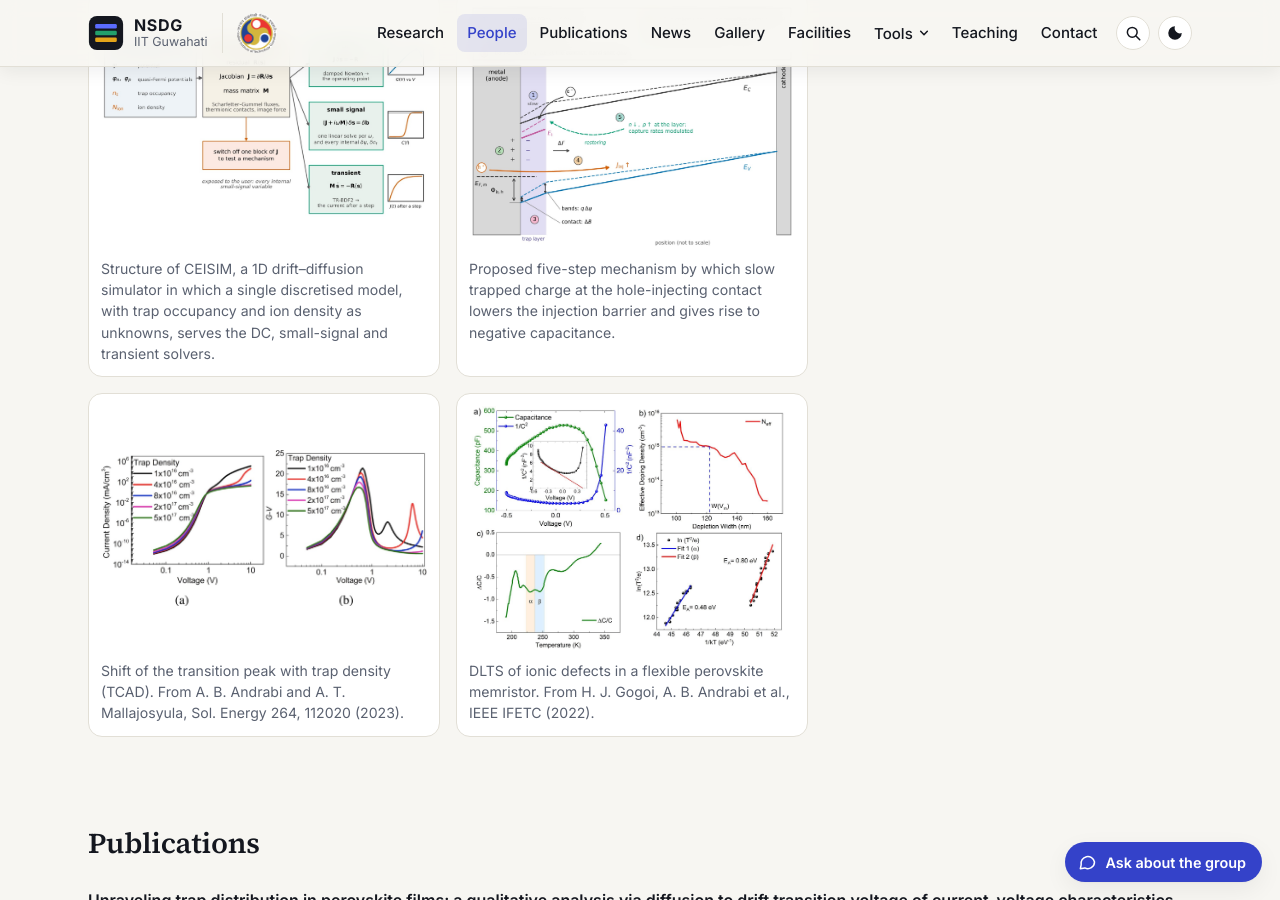
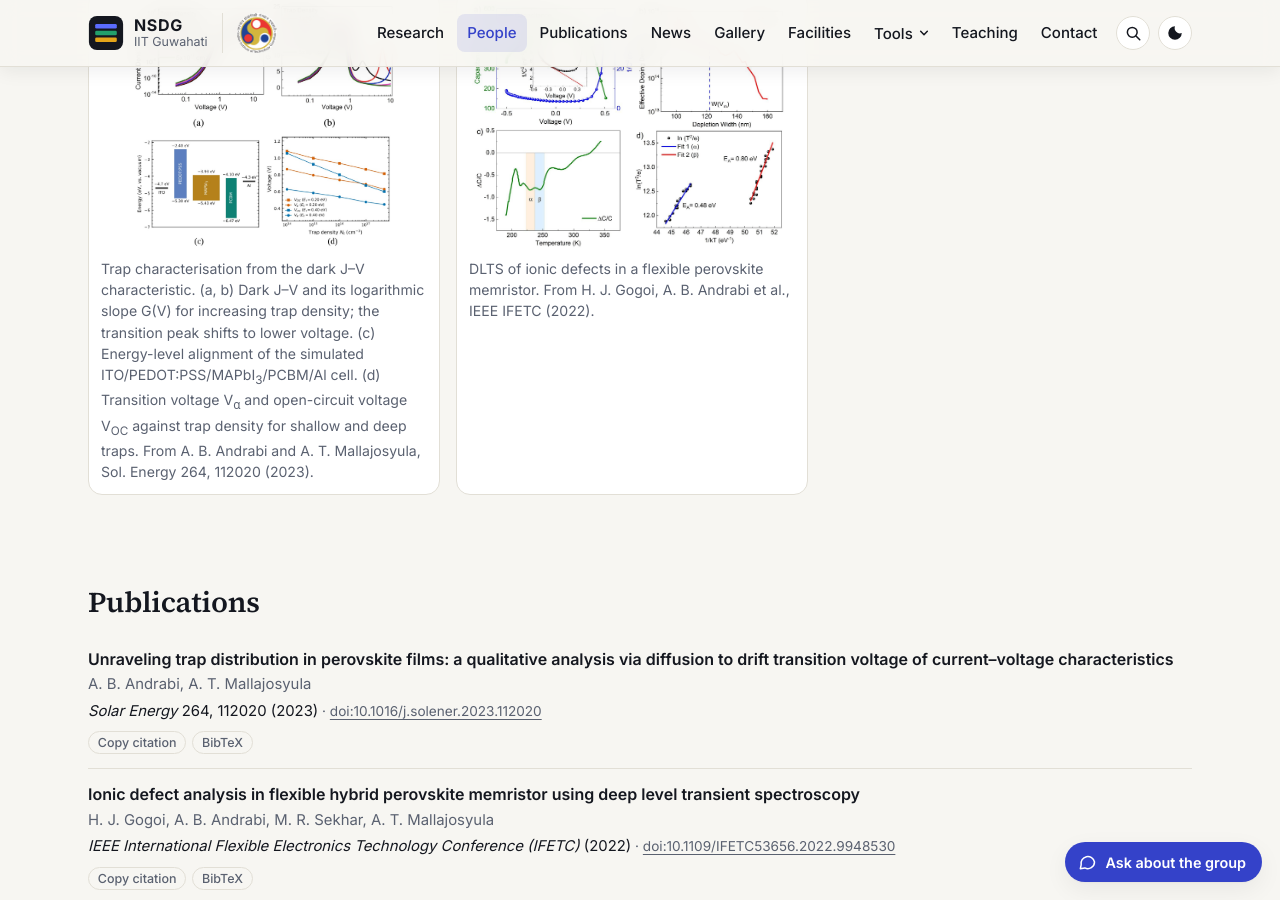
Before and after one commit to nsdg-iitg/nsdg-iitg.github.io, a Jekyll site: the page built from _people/abdul-basit-andrabi.md, in a window 1280 px wide and 900 px high, scrolled down 1231 px. Built offline with Jekyll 4.4.1, drawn with Linux system fonts in a browser that asks for light colours.

Commit message:
Basit's page: two figure panes, first with four published panels
Co-Authored-By: Claude Fable 5.2 <noreply@anthropic.com>
Claude-Session: https://claude.ai/code/session_01EapaZWM2CBMf6ps5HBQLq2

```diff
--- a/_people/abdul-basit-andrabi.md
+++ b/_people/abdul-basit-andrabi.md
@@ -16,12 +16,8 @@ links:
   orcid: "https://orcid.org/0000-0002-4036-1789"
 description: "Abdul Basit Andrabi (IIT Guwahati) works on device physics and simulation of traps and mobile ions in halide perovskite devices, and has written CEISIM, a drift–diffusion device simulator."
 figures:
-  - src: "/assets/img/figures/basit-thesis-simulator.jpg"
-    caption: "Structure of CEISIM, a 1D drift–diffusion simulator in which a single discretised model, with trap occupancy and ion density as unknowns, serves the DC, small-signal and transient solvers."
-  - src: "/assets/img/figures/basit-thesis-anode-mechanism.jpg"
-    caption: "Proposed five-step mechanism by which slow trapped charge at the hole-injecting contact lowers the injection barrier and gives rise to negative capacitance."
-  - src: "/assets/img/figures/transition-voltage-traps-solen2023.jpg"
-    caption: "Shift of the transition peak with trap density (TCAD). From A. B. Andrabi and A. T. Mallajosyula, Sol. Energy 264, 112020 (2023)."
+  - src: "/assets/img/figures/transition-voltage-cell-solen2023.jpg"
+    caption: "Trap characterisation from the dark J–V characteristic. (a, b) Dark J–V and its logarithmic slope G(V) for increasing trap density; the transition peak shifts to lower voltage. (c) Energy-level alignment of the simulated ITO/PEDOT:PSS/MAPbI<sub>3</sub>/PCBM/Al cell. (d) Transition voltage V<sub>α</sub> and open-circuit voltage V<sub>OC</sub> against trap density for shallow and deep traps. From A. B. Andrabi and A. T. Mallajosyula, Sol. Energy 264, 112020 (2023)."
   - src: "/assets/img/figures/dlts-memristor-ifetc2022.jpg"
     caption: "DLTS of ionic defects in a flexible perovskite memristor. From H. J. Gogoi, A. B. Andrabi et al., IEEE IFETC (2022)."
 ---
```
Also changed, not shown: assets/img/figures/basit-thesis-anode-mechanism.jpg (deleted), assets/img/figures/basit-thesis-simulator.jpg (deleted), assets/img/figures/transition-voltage-cell-solen2023.jpg (added).
